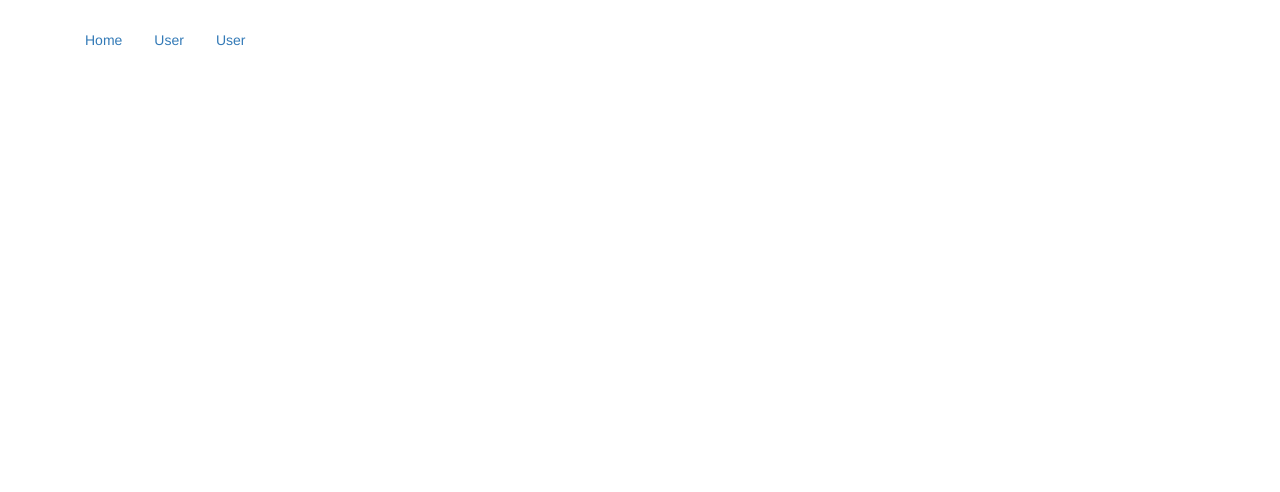
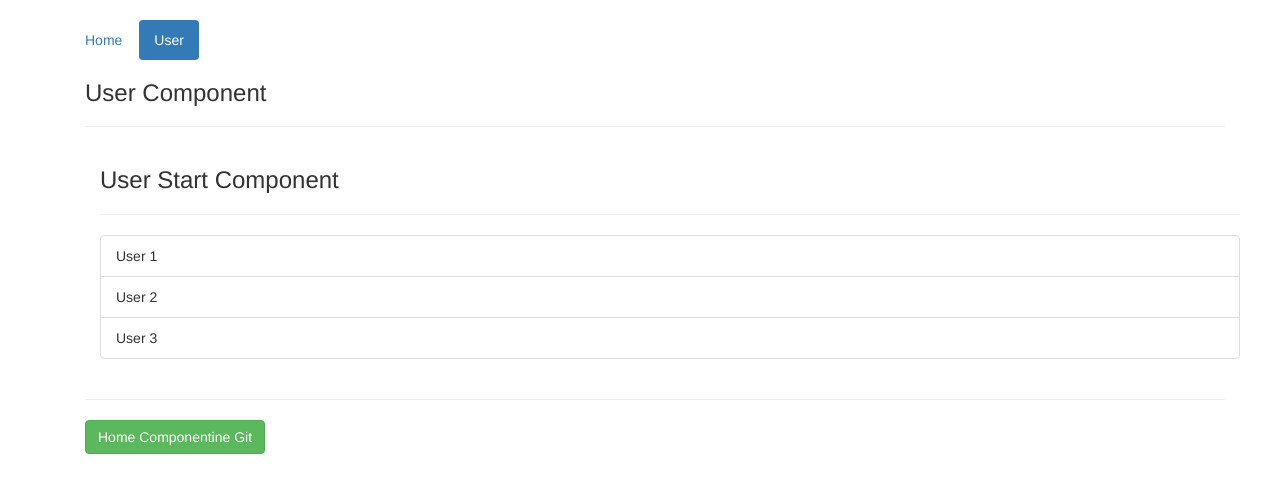
Before and after one commit to eroglu94/vue-cli-intro, a Vue app: page /user in a window 1280 px wide. Shown: the top 492 px of the page. Built offline with nearby package versions, Linux system fonts and the light colour scheme.

Commit message:
child route - nested routes

```diff
--- a/src/components/Header.vue
+++ b/src/components/Header.vue
@@ -8,14 +8,10 @@
     ><a>Home</a></router-link>
     <router-link
       exact-active-class="active"
-      to="/user/1"
+      to="/user"
       tag="li"
     ><a>User</a></router-link>
-    <router-link
-      exact-active-class="active"
-      to="/user/2"
-      tag="li"
-    ><a>User</a></router-link>
+
     <!-- tag="li" kısmı şu işe yarar: o elemet bir li elementi gibi davranacak demektir. -->
   </ul>
 </template>
--- a/src/components/user/User.vue
+++ b/src/components/user/User.vue
@@ -2,13 +2,7 @@
   <div class="container">
     <h3>User Component</h3>
     <hr />
-    <p>User ID : {{ id }}</p>
-    <p>
-      Lorem ipsum dolor sit amet, consectetur adipisicing elit. Corporis, earum
-      libero odit optio repellendus sed soluta? Animi, atque blanditiis commodi
-      consequatur distinctio dolorem eaque eos expedita, modi reprehenderit
-      repudiandae soluta.
-    </p>
+    <router-view></router-view>
     <hr>
     <button class="btn btn-success" @click="navigateToHome">Home Componentine Git</button>
   </div>
--- a/src/components/user/UserStart.vue
+++ b/src/components/user/UserStart.vue
@@ -2,12 +2,11 @@
   <div class="container">
     <h3>User Start Component</h3>
     <hr />
-    <p>
-      Lorem ipsum dolor sit amet, consectetur adipisicing elit. Accusantium
-      asperiores commodi, dicta doloribus earum enim fugiat incidunt nemo,
-      quisquam ratione sapiente sequi ullam, velit vitae voluptatem. A
-      doloremque iste veritatis.
-    </p>
+    <ul class="list-group">
+      <li class="list-group-item">User 1</li>
+      <li class="list-group-item">User 2</li>
+      <li class="list-group-item">User 3</li>
+    </ul>
   </div>
 </template>
 <script>
--- a/src/routes.js
+++ b/src/routes.js
@@ -1,7 +1,19 @@
 import Home from './components/Home.vue'
 import User from './components/user/User.vue'
+import UserDetail from './components/user/UserDetail.vue'
+import UserEdit from './components/user/UserEdit.vue'
+import UserStart from './components/user/UserStart.vue'
 
 export const routes = [
   { path: '/', component: Home, name: 'anasayfa' },
-  { path: '/user/:id', component: User, name: 'kullanıcı' } // user/34
+  {
+    path: '/user',
+    component: User,
+    name: 'kullanıcı',
+    children: [
+      { path: '', component: UserStart }, // /user
+      { path: ':id', component: UserDetail }, // /user/12
+      { path: ':id/edit', component: UserEdit } // /user/12/edit
+    ]
+  }
 ]
```
